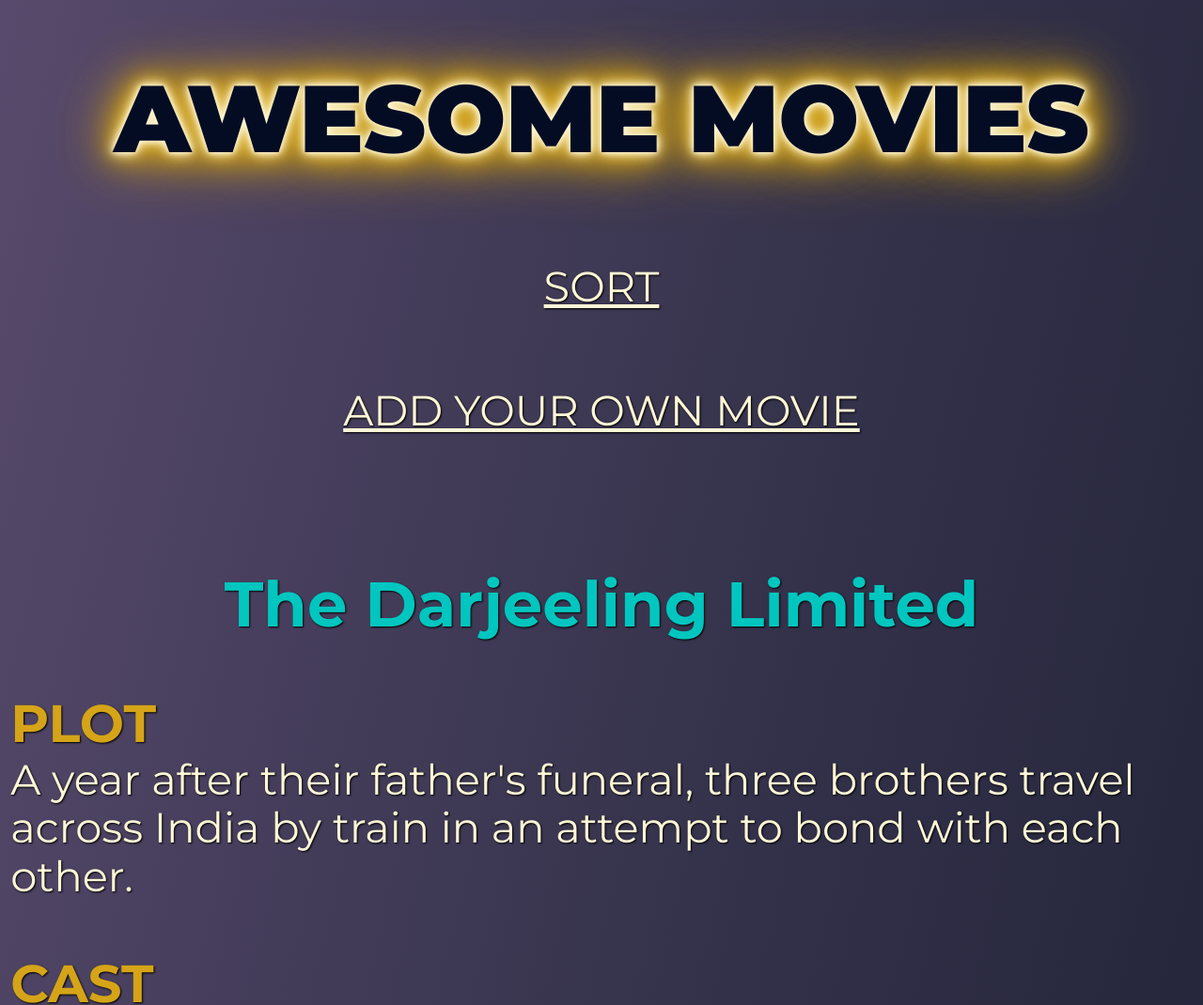
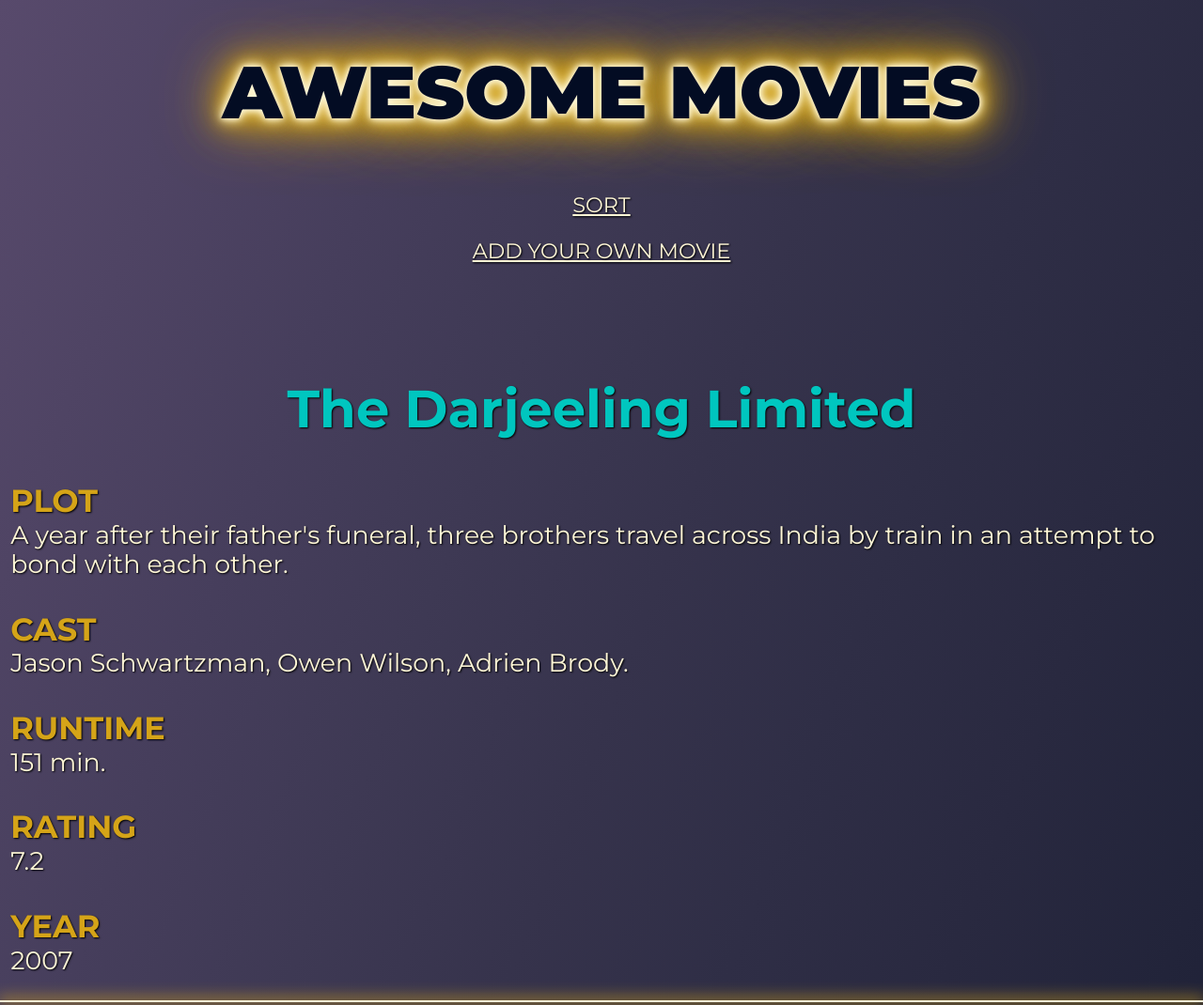
Before and after one commit to carlosbuitragosan/movie-data, a plain HTML site: page index.html in a window 1280 px wide. Shown: the top 1070 px of the page at 94% size. Drawn offline with Linux system fonts and the light colour scheme.

Commit message:
edit - fonts were too big

```diff
--- a/index.html
+++ b/index.html
@@ -67,7 +67,7 @@
                         </div>
                         <div class="form__success_message">
                             <p class="message__saved">saved!</p>
-                            <p class="enter__info">Please enter details</p>
+                            <p class="enter__info">All fields must be filled in</p>
                         </div>
                     </form>
                 </div>
--- a/script.js
+++ b/script.js
@@ -4,7 +4,7 @@ const movieDataArray = Object.entries(movieData);
 
 
 
-//   ***** FORM SELECTORS  ******
+////////////////// ** FORM SELECTORS  *** //////////////////////////
 const form = document.querySelector('#movie__form')
 const title = document.querySelector('#title');
 const year = document.querySelector('#year');
@@ -14,19 +14,47 @@ const runtime = document.querySelector('#runtime');
 const cast = document.querySelector('#cast');
 const successMessage = document.querySelector('.message__saved');
 const enterInfo = document.querySelector('.enter__info');
+/////////
 
 
 
-    //   **** add new movie *****
+/////////////////////// *** RENDER MOVIES *** /////////////////////
+const render = () => {
+    movieCard.innerHTML = '';
+    movieDataArray.forEach(movie => {
+        movieCard.insertAdjacentHTML('beforeend',
+        `<div class="movie__each">
+        <h2 class="movie__title">${movie[0]}</h2>
+        <h3 class="plot">PLOT</h3>
+        <p class="plot__description">${movie[1].plot}</p>
+        <h3 class="cast">CAST</h3>
+        <p class="cast__description">${movie[1].cast.join(', ')}.</p>
+        <h3 class="runtime">RUNTIME</h3>
+        <p class="runtime__description">${movie[1].runtime} min.</p>
+        <h3 class="rating">RATING</h3>
+        <p class="rating__description">${movie[1].rating}</p>
+        <h3 class="year">YEAR</h3>
+        <p class="year__description">${movie[1].year}</p>
+        </div>
+        <hr>`);
+    });
+};
+/////////////
+
+
+
+
+/////////////////////// *** ADD NEW MOVIE *** ///////////////////////
 const addMovie = (array) => {
     movieDataArray.push(array);
     return movieDataArray;
+    render();
 };
 
 form.addEventListener('submit', event => {
     event.preventDefault();
 
-        // **** making sure all fields are filled in. if not show message *****
+        // **** making sure all fields are filled in. if not, show message *****
     if (title.value==='' || plot.value==='' || cast.value==='' || runtime.value==='' || rating.value==='' || year.value==='') {
         enterInfo.style.display = 'block';
         setTimeout(() => {
@@ -60,47 +88,25 @@ form.addEventListener('submit', event => {
         setTimeout(() => {
             form.classList.toggle('form__toggle_view');
         }, 2500);
-        // ****** after movie is added page re-renders ******
-        render();
     };
 });
-
-
-//    ***** render movies  *******
-const render = () => {
-    movieCard.innerHTML = '';
-    movieDataArray.forEach(movie => {
-        movieCard.insertAdjacentHTML('beforeend',
-        `<div class="movie__each">
-        <h2 class="movie__title">${movie[0]}</h2>
-        <h3 class="plot">PLOT</h3>
-        <p class="plot__description">${movie[1].plot}</p>
-        <h3 class="cast">CAST</h3>
-        <p class="cast__description">${movie[1].cast.join(', ')}.</p>
-        <h3 class="runtime">RUNTIME</h3>
-        <p class="runtime__description">${movie[1].runtime} min.</p>
-        <h3 class="rating">RATING</h3>
-        <p class="rating__description">${movie[1].rating}</p>
-        <h3 class="year">YEAR</h3>
-        <p class="year__description">${movie[1].year}</p>
-        </div>
-        <hr>`);
-    });
-};
+///////////
 
 
 
-//    *****   SORT MOVIES BY NAME  *****
+
+///////////////////// ***   SORT MOVIES BY NAME  *** ////////////////////
 const sortByName = document.querySelector('.sort-by-name__button');
 sortByName.addEventListener('click', () => {
     movieDataArray.sort();
     render();
 });
+////////////
 
 
 
 
-//    **** SORT MOVIES BY YEAR ****
+///////////////////// *** SORT MOVIES BY YEAR *** //////////////////////////
 const sortByYear = document.querySelector('.sort-by-year__button');
 
 sortByYear.addEventListener('click', () => {
@@ -109,11 +115,12 @@ sortByYear.addEventListener('click', () => {
     });
     render();
 });
+///////////
 
 
 
 
-    //  ***** SORT BY RATING  ******
+/////////////////// *** SORT BY RATING  *** //////////////////////////////////
 const sortByRating = document.querySelector('.sort-by-rating__button');
 
 sortByRating.addEventListener('click', () => {
@@ -122,23 +129,31 @@ sortByRating.addEventListener('click', () => {
     });
     render();
 })
+///////////
 
 
 
-//    *****   DROPDOWN MENU *****
+
+//////////////////// ***   DROPDOWN MENU *** ////////////////////////////
 const headerSortButton = document.querySelector('.header__sort');
 const menuList = document.querySelector('.menu__toggle_view');
 
 headerSortButton.addEventListener('click', () => {
     menuList.classList.toggle('menu__toggle_view')
 });
+///////
 
 
-    // **** DROPDOWN FORM *****
+
+
+///////////////////// *** DROPDOWN FORM *** ///////////////////////////////
 const formTitleButton = document.querySelector('.form__title_button');
 formTitleButton.addEventListener('click', () => {
     form.classList.toggle('form__toggle_view');
 });
+//////////
+
+
 
 
 render();
--- a/styles.css
+++ b/styles.css
@@ -163,7 +163,29 @@ textarea {
 
 @media screen and (min-width: 800px) {
 
+    .header__title {
+        font-size: 3.5rem;
+    }
 
+    .header__sort,
+    .form__title_button {
+        margin: 0;
+        font-size: 1rem;
+        padding: .5rem;
+    }
+
+    .movie__each h2{
+        font-size: 2.5rem;
+    }
+    .movie__each h3 {
+        font-size: 1.5rem;
+    }
+    .movie__each p {
+        font-size: 1.2rem;
+    }
+    button {
+        font-size: 1rem;
+    }
 
     /* ******** FORM ********* */
     input,
```
